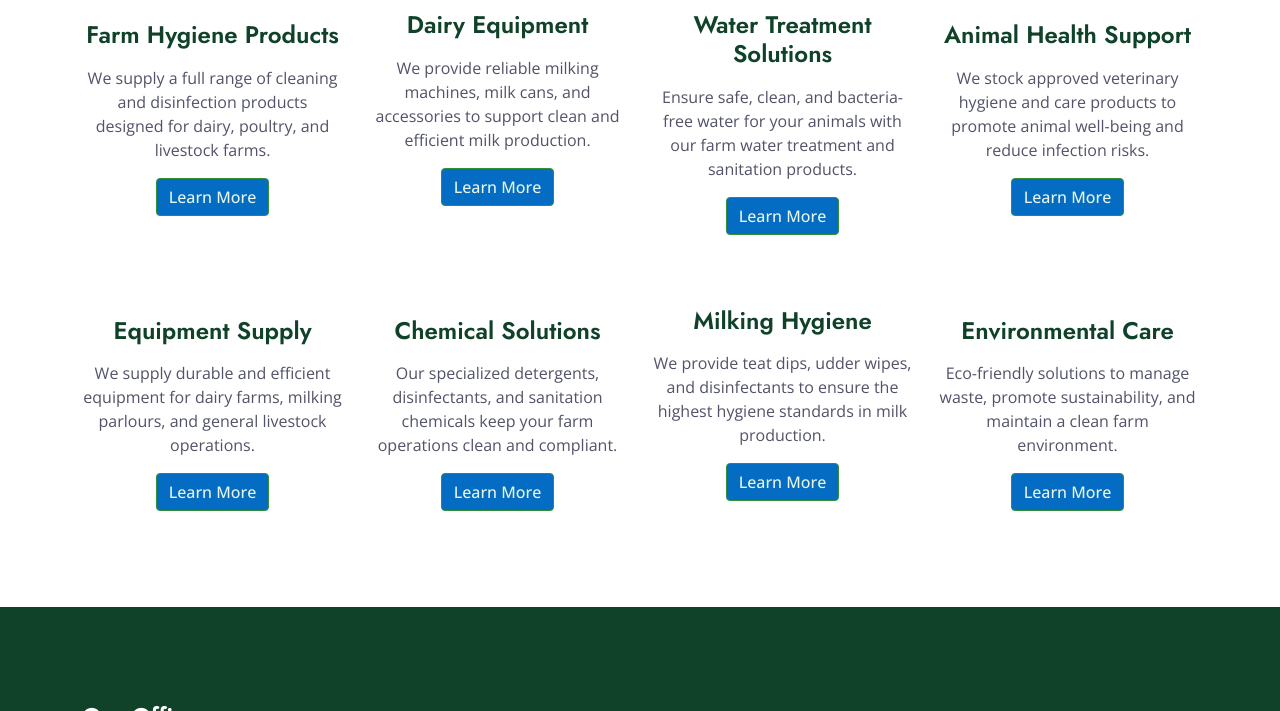
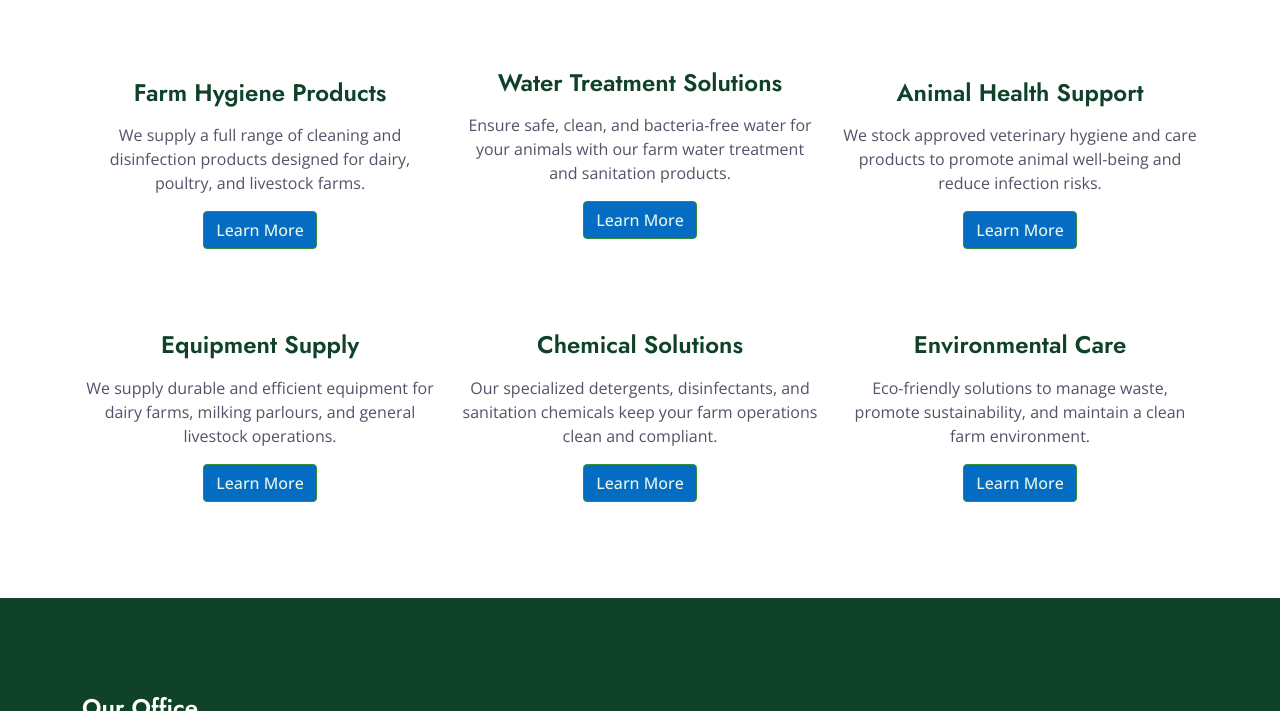
Before and after one commit to kailikia/eurolivestock, a plain HTML site: page services.html in a window 1280 px wide. Shown: the part 792-1503 px from the top of the page. Drawn offline with nearby package versions, Linux system fonts and the light colour scheme; files that its build step writes are made by us from their sources; some icons are missing.

Commit message:
update tab

```diff
--- a/services.html
+++ b/services.html
@@ -132,11 +132,11 @@
         <div class="container">
             <div class="text-center mx-auto mb-5 wow fadeInUp" data-wow-delay="0.1s" style="max-width: 600px;">
                 <p class="fs-5 fw-bold text-primary">Our Services</p>
-                <h1 class="display-5 mb-4">Comprehensive Livestock & Farm Hygiene Solutions</h1>
+                <h1 class="display-5 mb-4">Comprehensive Poultry Enterprise Hygiene Solutions</h1>
             </div>
             <div class="row g-4">
 
-                <div class="col-lg-3 col-md-6 wow fadeInUp" data-wow-delay="0.1s">
+                <div class="col-lg-4 col-md-6 wow fadeInUp" data-wow-delay="0.1s">
                     <div
                         class="service-item rounded d-flex flex-column align-items-center justify-content-center text-center">
                         <div class="service-icon mb-4">
@@ -149,20 +149,7 @@
                     </div>
                 </div>
 
-                <div class="col-lg-3 col-md-6 wow fadeInUp" data-wow-delay="0.2s">
-                    <div
-                        class="service-item rounded d-flex flex-column align-items-center justify-content-center text-center">
-                        <div class="service-icon mb-4">
-                            <i class="fa fa-cow fa-2x text-white"></i>
-                        </div>
-                        <h4 class="mb-3">Dairy Equipment</h4>
-                        <p class="m-0">We provide reliable milking machines, milk cans, and accessories to support clean
-                            and efficient milk production.</p>
-                        <a class="btn btn-primary mt-3" href="#">Learn More</a>
-                    </div>
-                </div>
-
-                <div class="col-lg-3 col-md-6 wow fadeInUp" data-wow-delay="0.3s">
+                <div class="col-lg-4 col-md-6 wow fadeInUp" data-wow-delay="0.3s">
                     <div
                         class="service-item rounded d-flex flex-column align-items-center justify-content-center text-center">
                         <div class="service-icon mb-4">
@@ -175,7 +162,7 @@
                     </div>
                 </div>
 
-                <div class="col-lg-3 col-md-6 wow fadeInUp" data-wow-delay="0.4s">
+                <div class="col-lg-4 col-md-6 wow fadeInUp" data-wow-delay="0.4s">
                     <div
                         class="service-item rounded d-flex flex-column align-items-center justify-content-center text-center">
                         <div class="service-icon mb-4">
@@ -188,7 +175,7 @@
                     </div>
                 </div>
 
-                <div class="col-lg-3 col-md-6 wow fadeInUp" data-wow-delay="0.5s">
+                <div class="col-lg-4 col-md-6 wow fadeInUp" data-wow-delay="0.5s">
                     <div
                         class="service-item rounded d-flex flex-column align-items-center justify-content-center text-center">
                         <div class="service-icon mb-4">
@@ -201,7 +188,7 @@
                     </div>
                 </div>
 
-                <div class="col-lg-3 col-md-6 wow fadeInUp" data-wow-delay="0.6s">
+                <div class="col-lg-4 col-md-6 wow fadeInUp" data-wow-delay="0.6s">
                     <div
                         class="service-item rounded d-flex flex-column align-items-center justify-content-center text-center">
                         <div class="service-icon mb-4">
@@ -214,20 +201,8 @@
                     </div>
                 </div>
 
-                <div class="col-lg-3 col-md-6 wow fadeInUp" data-wow-delay="0.7s">
-                    <div
-                        class="service-item rounded d-flex flex-column align-items-center justify-content-center text-center">
-                        <div class="service-icon mb-4">
-                            <i class="fa fa-hand-holding-droplet fa-2x text-white"></i>
-                        </div>
-                        <h4 class="mb-3">Milking Hygiene</h4>
-                        <p class="m-0">We provide teat dips, udder wipes, and disinfectants to ensure the highest
-                            hygiene standards in milk production.</p>
-                        <a class="btn btn-primary mt-3" href="#">Learn More</a>
-                    </div>
-                </div>
 
-                <div class="col-lg-3 col-md-6 wow fadeInUp" data-wow-delay="0.8s">
+                <div class="col-lg-4 col-md-6 wow fadeInUp" data-wow-delay="0.8s">
                     <div
                         class="service-item rounded d-flex flex-column align-items-center justify-content-center text-center">
                         <div class="service-icon mb-4">
```
